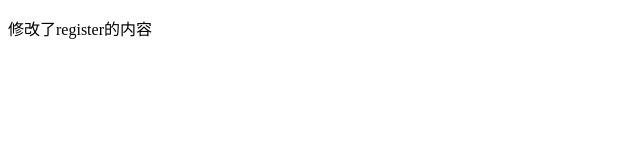
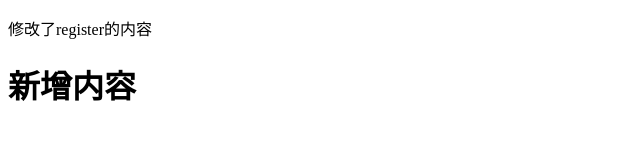
Before and after one commit to Wuguang11/test, a plain HTML site: page index.html in a window 1280 px wide. Shown: the whole page, without its empty margins (0-640 px from the left). Drawn offline with Linux system fonts and the light colour scheme.

Commit message:
修改内容

```diff
--- a/index.html
+++ b/index.html
@@ -6,6 +6,7 @@
     <meta name="viewport" content="width=device-width, initial-scale=1.0" />
     <title>Document</title>
     <p>修改了register的内容</p>
+    <h1>新增内容</h1>
   </head>
   <body></body>
 </html>
```
